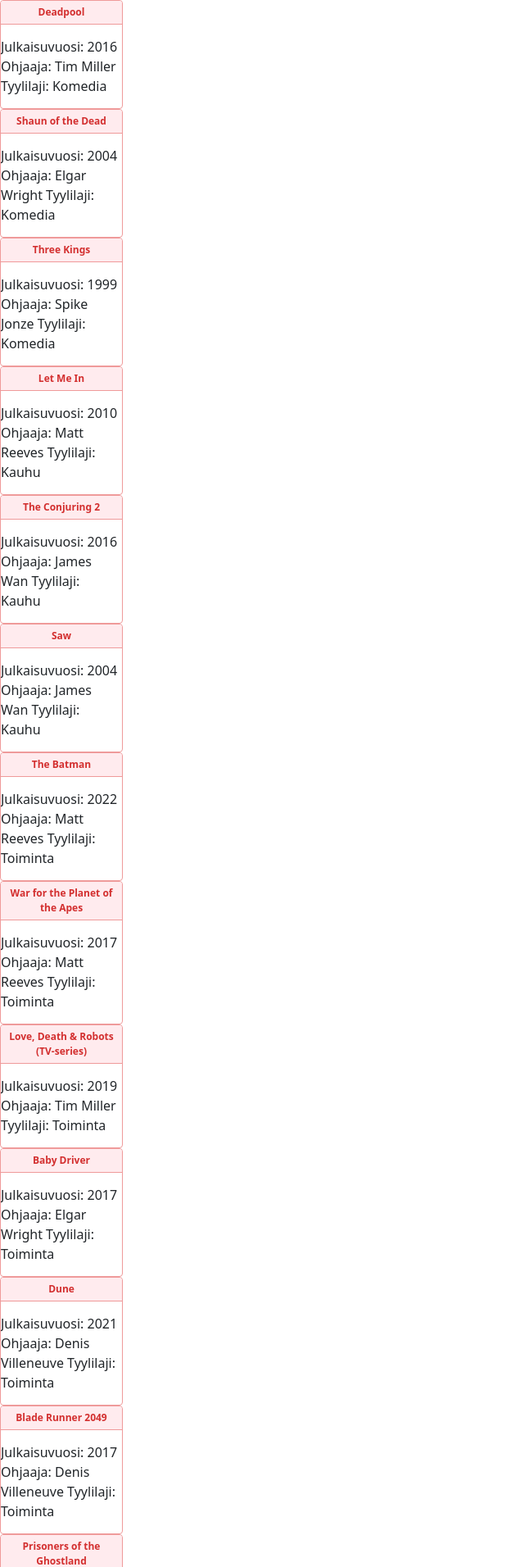
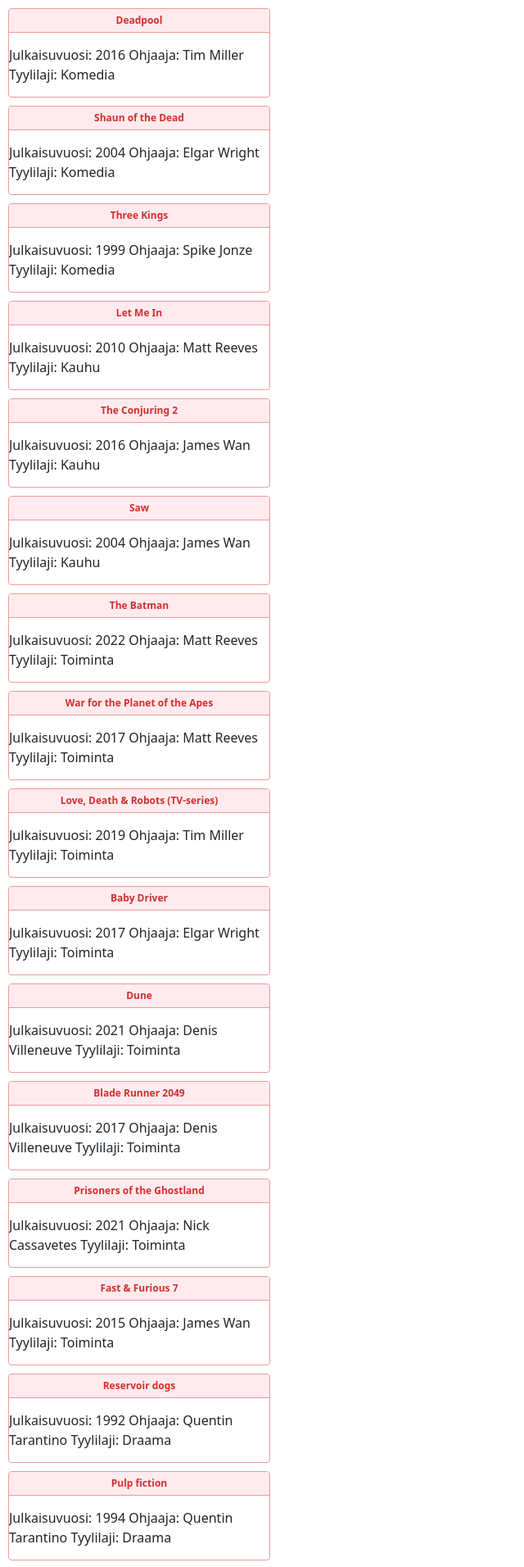
Before and after one commit to tonimatias/elokuvat, a PHP site: page /elokuvat/elokuvat.php in a window 1280 px wide. Shown: the part 56-1968 px from the top of the page at 82% size, without its empty margins (0-640 px from the left). Run offline with PHP 8.4, Linux system fonts and the light colour scheme; data comes from the database, SQL or seed files in the repository.

Commit message:
nakattu tyylitiedot elokuvat.php tulostukseen

```diff
--- a/public/elokuvat.php
+++ b/public/elokuvat.php
@@ -24,9 +24,25 @@ $leffat = $pdo->query($sql);
 if ($leffat->rowCount() > 0){
 
     while ($row = $leffat->fetch()){
-        echo"<div class='card'>" .
-        "<div class='card-header'>" .$row["elokuva_nimi"]. "</div>".
-        "<div class='card-main'>".
+        echo"<div class='card' style='width: 25vw;
+        border: 1px solid #EF9A9A;
+        border-radius: 4px;
+        overflow: hidden;
+        display: flex;
+        flex-direction: column;
+        margin: 10px;'>" .
+        "<div class='card-header' style='color: #D32F2F;
+        text-align: center;
+        font-size: 12px;
+        font-weight: 600;
+        border-bottom: 1px solid #EF9A9A;
+        background-color: #FFEBEE;
+        padding: 5px 10px;'>" .$row["elokuva_nimi"]. "</div>".
+        "<div class='card-main' style=' display: flex;
+        flex-direction: column;
+        justify-content: center;
+        align-items: center;
+        padding: 15px 0; '>".
         "<div class='main-description'>". "Julkaisuvuosi: ". $row["julkaisuvuosi"]. " Ohjaaja: " . $row["ohjaaja_nimi"]. " Tyylilaji: ". $row["tyylilaji"] . "</div>".
         "</div>".
          "</div>";
```
